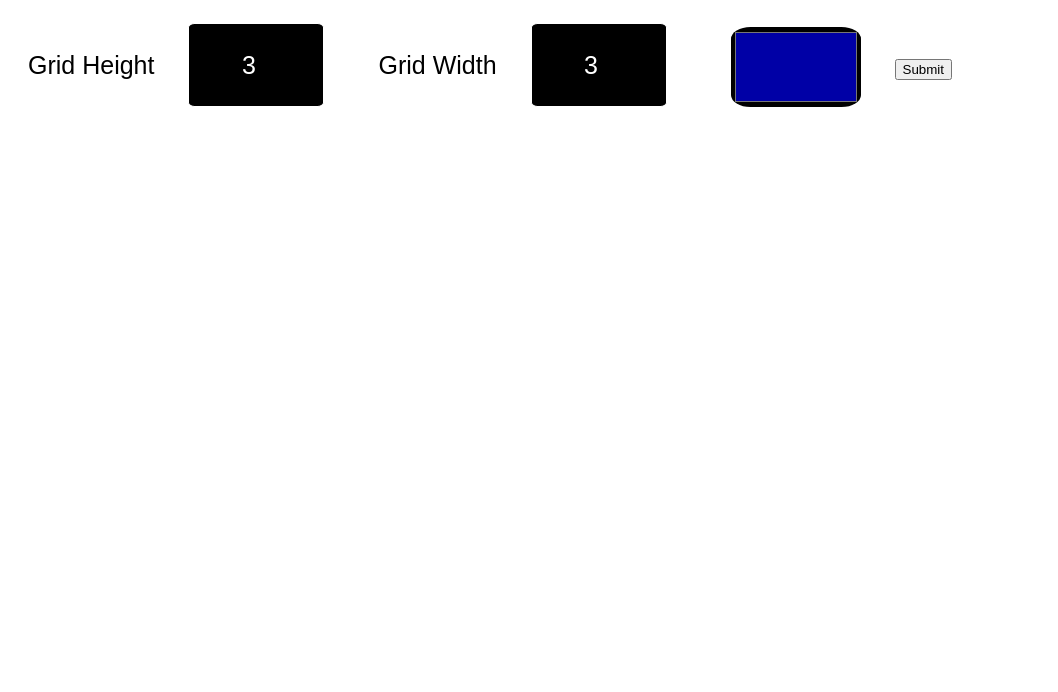
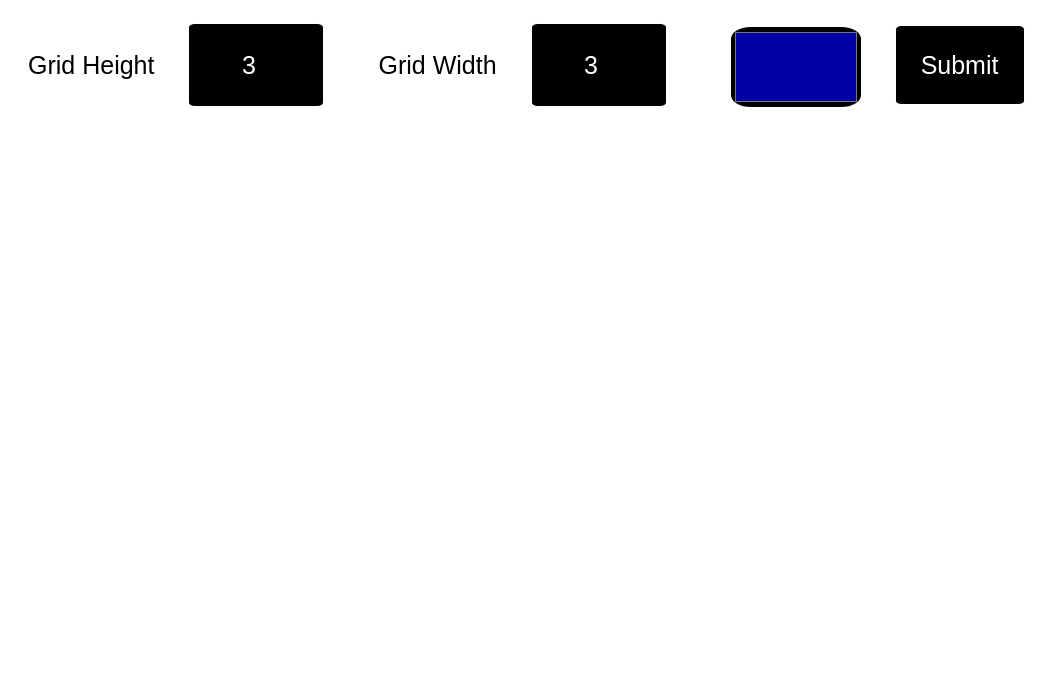
Before and after one commit to Sayeeshwar/Pixel-Art-Maker, a plain HTML site: page index.html in a window 1280 px wide. Shown: the part 108-800 px from the top of the page, without its empty margins (0-1058 px from the left). Drawn offline with nearby package versions, Linux system fonts and the light colour scheme.

Commit message:
Add styling for button element

```diff
--- a/styles.css
+++ b/styles.css
@@ -46,3 +46,14 @@ input{
     margin-top:10px;
     vertical-align: bottom;
 }
+button{
+    border-radius: 5%;
+    background-color: black;
+    color:white;
+    border: 1px white solid;
+    height: 80px;
+    width:130px;
+    padding: 15px;
+    font-size:25px;
+    text-align:center;
+}
```
